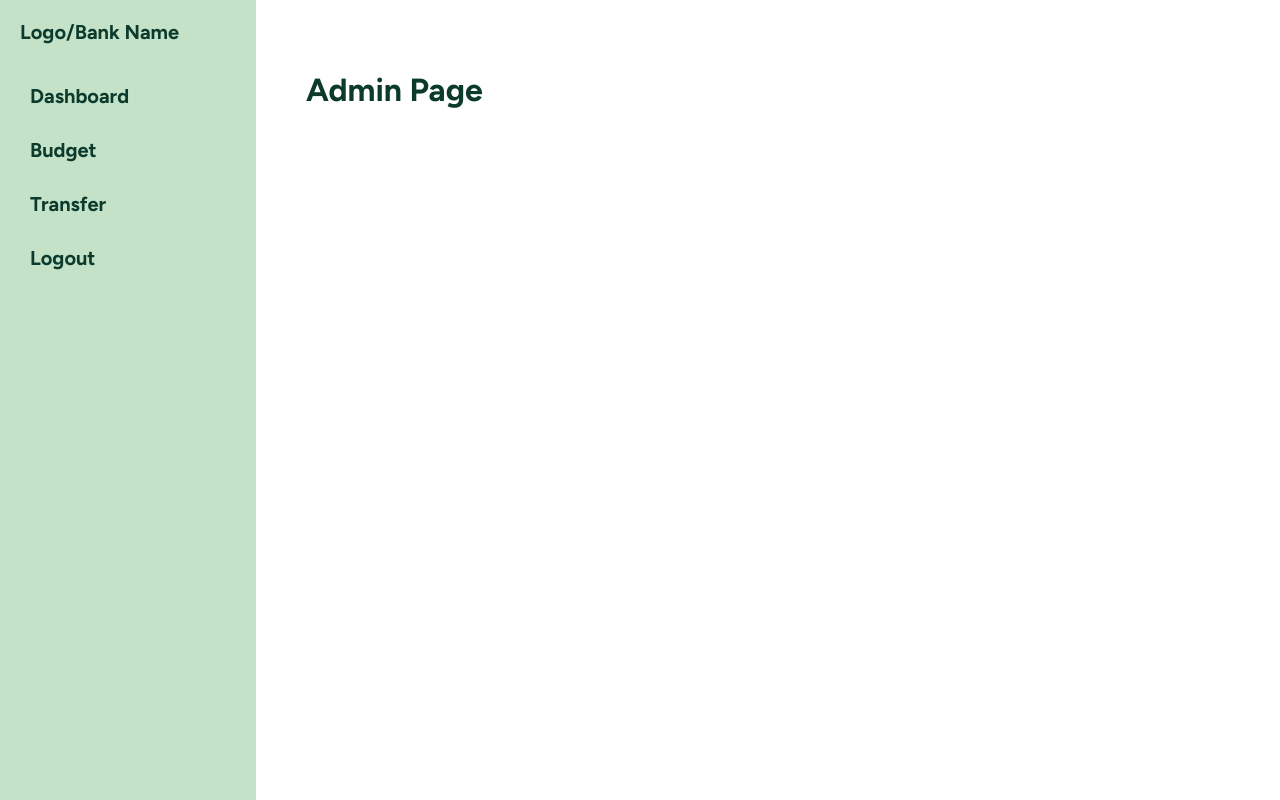
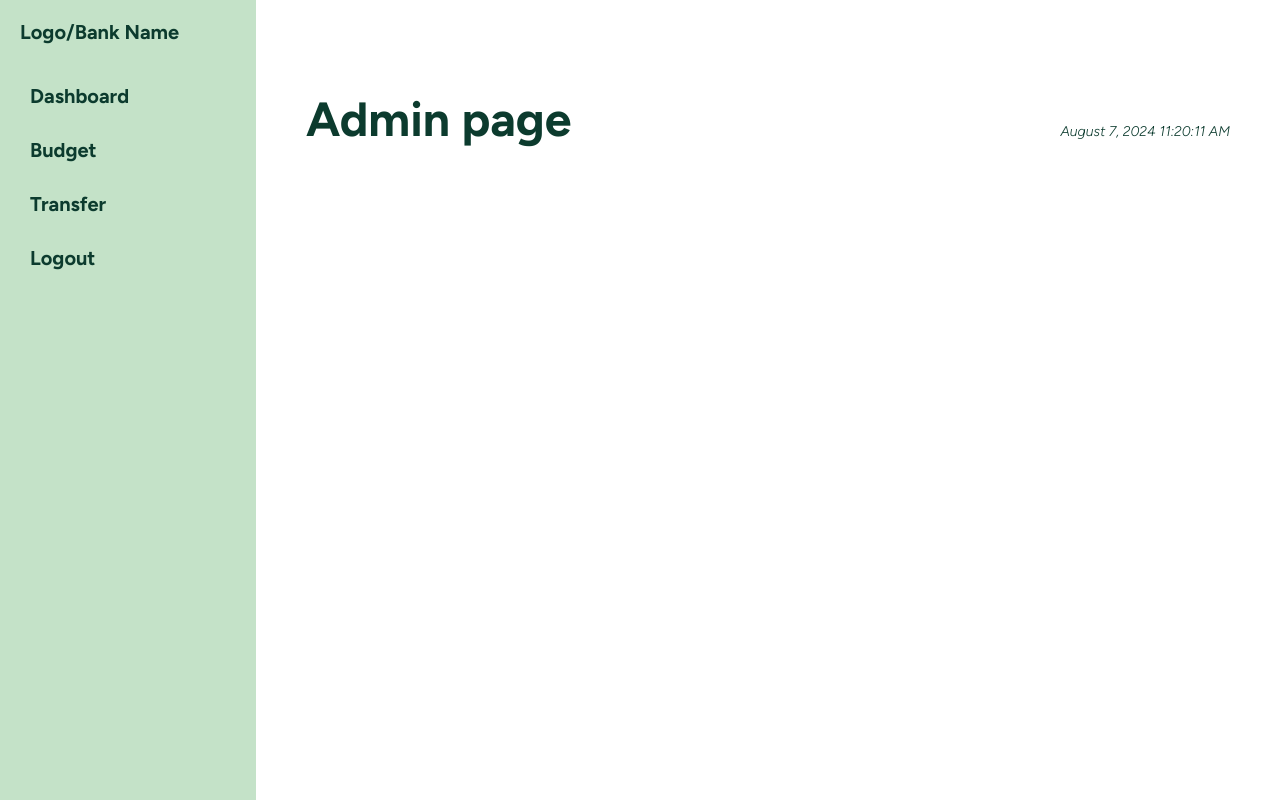
Before and after one commit to JuliusKDV/AvionGroup_4, a React (Create React App) app: page /admin in a window 1280 px wide. Built offline with nearby package versions, Linux system fonts and the light colour scheme.

Commit message:
Cleaned up user states after the previous merge

```diff
--- a/src/Components/Header.jsx
+++ b/src/Components/Header.jsx
@@ -11,7 +11,7 @@ export default function Header({ user, children }) {
         {children}
       </h2>
       </div>
-    {/* <div className="timedisplay"><DateTime /></div> */}
+    <div className="timedisplay"><DateTime /></div>
   </div>
   );
 }
--- a/src/layouts/Layout.jsx
+++ b/src/layouts/Layout.jsx
@@ -1,7 +1,7 @@
 import React from 'react';
 import './Layout.css';
 
-import Sidebar from '../components/Sidebar/Sidebar.jsx';
+import Sidebar from '../components/Sidebar/Sidebar';
 
 // This is a layout containing the sidebar and space for main content.
 
--- a/src/pages/Administrator.jsx
+++ b/src/pages/Administrator.jsx
@@ -1,11 +1,12 @@
 import React from 'react';
+import Header from '../components/Header'; //importing the automatic time and date
 import Layout from '../layouts/Layout';
 
 function Administrator({ user }) {
   return (
     <div>
       <Layout user={user}>
-        <h1>Admin Page</h1>
+        <Header>Admin page</Header>
       </Layout>
     </div>
   );
--- a/src/pages/Budget.jsx
+++ b/src/pages/Budget.jsx
@@ -1,7 +1,8 @@
 import React, { useState } from 'react';
+import Header from '../components/Header'; //importing the automatic time and date
 import Layout from '../layouts/Layout';
 
-function Budget() {
+function Budget({user}) {
   const [budgets, setBudgets] = useState([]);
   const [expenses, setExpenses] = useState([]);
   const [budgetName, setBudgetName] = useState('');
@@ -62,7 +63,7 @@ function Budget() {
   };
 
   return (
-    <Layout>
+    <Layout user ={user}>
       <div className="budget-page">
         <h1>Budget Page</h1>
 
```
Also changed, not shown: src/Components/Log-in/Login.jsx (deleted).
